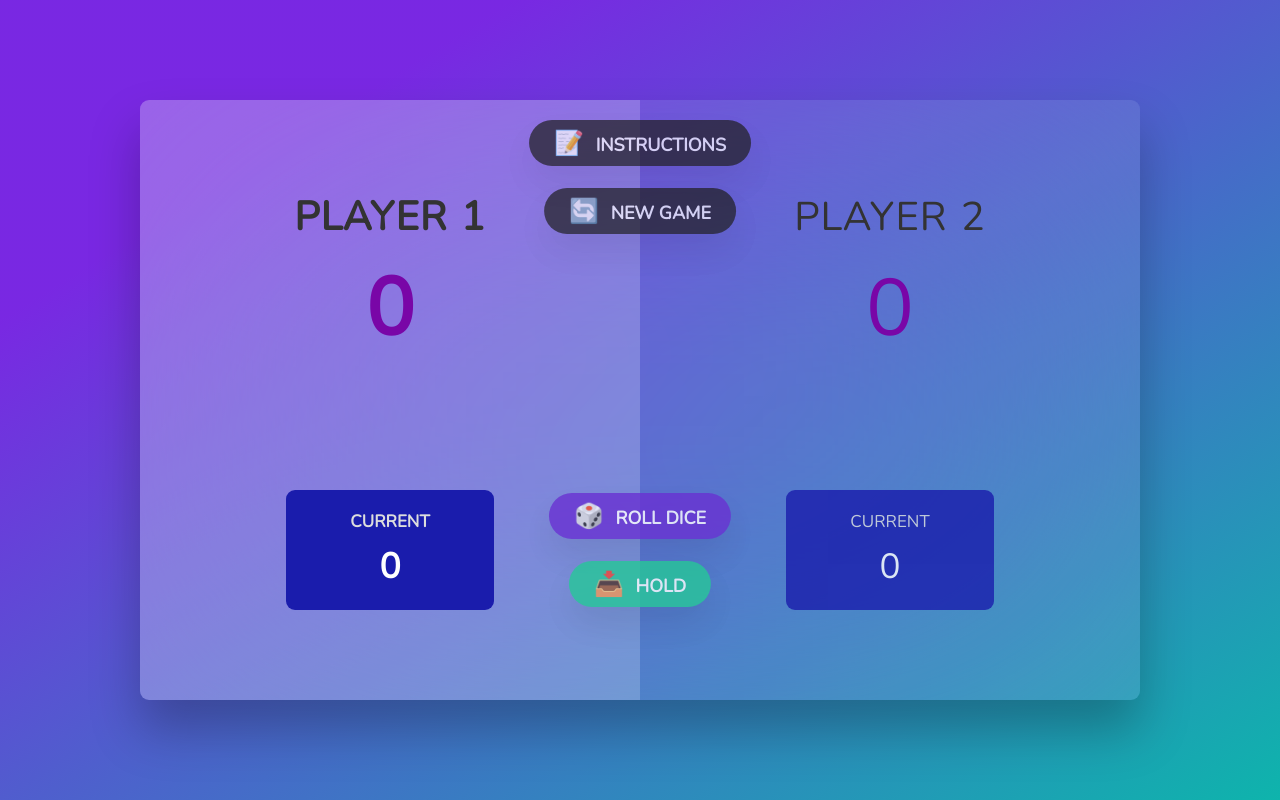
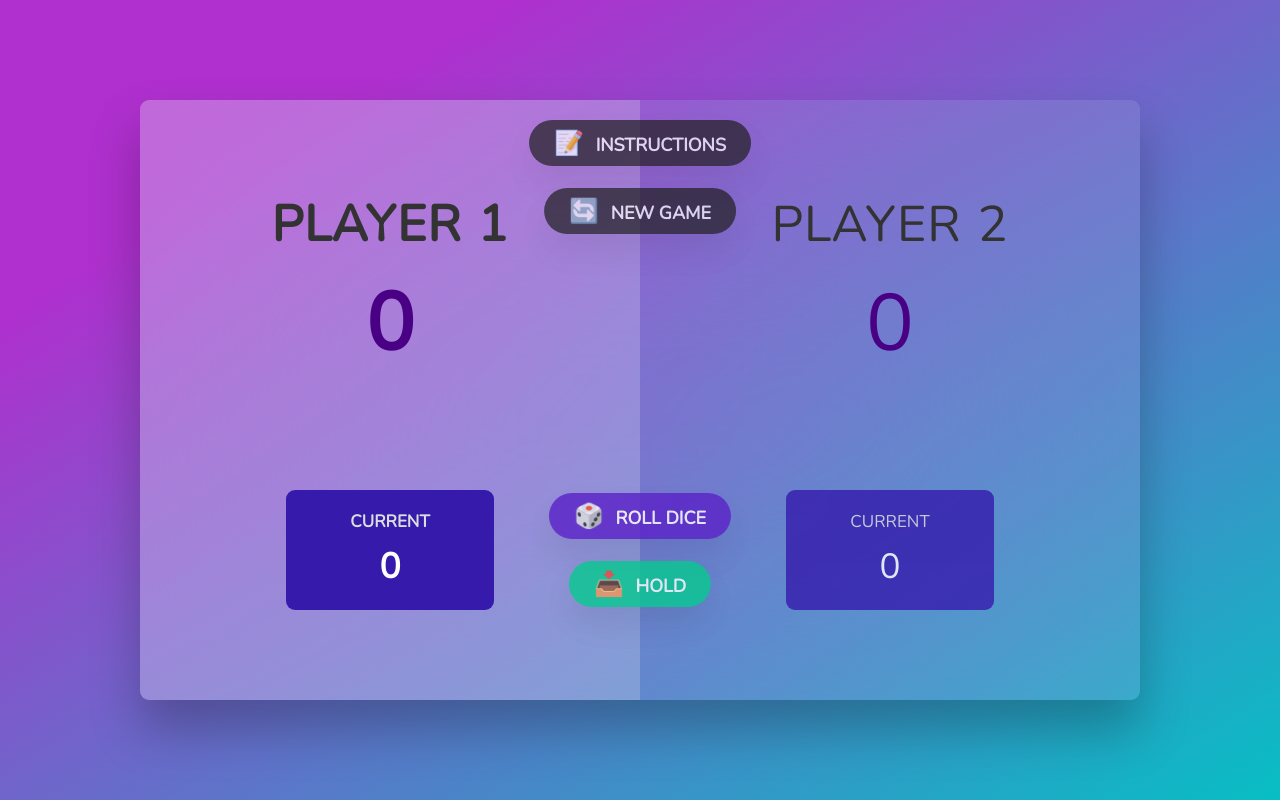
Before and after one commit to moonman369/Dicey, a plain HTML site: page index.html in a window 1280 px wide. Drawn offline with nearby package versions, Linux system fonts and the light colour scheme.

Commit message:
Update style.css

```diff
--- a/style.css
+++ b/style.css
@@ -16,7 +16,7 @@ body {
   font-weight: 400;
   height: 100vh;
   color: #333;
-  background-image: linear-gradient(to top left, #0eb4ac 0%, #6000ddd7 80%);
+  background-image: linear-gradient(to top left, #07bec4 0%, #a009c5d7 80%);
   display: flex;
   align-items: center;
   justify-content: center;
@@ -48,18 +48,18 @@ main {
 /* ELEMENTS */
 .name {
   position: relative;
-  font-size: 4rem;
+  font-size: 5rem;
   text-transform: uppercase;
   letter-spacing: 1px;
   word-spacing: 2px;
-  font-weight: 300;
+  font-weight: 200;
   margin-bottom: 1rem;
 }
 
 .score {
   font-size: 8rem;
   font-weight: 300;
-  color: #7906a7;
+  color: #490085;
   margin-bottom: auto;
 }
 
@@ -84,7 +84,7 @@ main {
 }
 
 .current {
-  background-color: #1a1cac;
+  background-color: #351aac;
   opacity: 0.8;
   border-radius: 9px;
   color: #fff;
@@ -147,12 +147,12 @@ main {
 }
 .btn--roll {
   top: 39.3rem;
-  background-color: #6931d1;
+  background-color: #5b21c7;
   opacity: 0.8;
 }
 .btn--hold {
   top: 46.1rem;
-  background-color: #26c797;
+  background-color: #05c98e;
   opacity: 0.8;
 }
 
```
